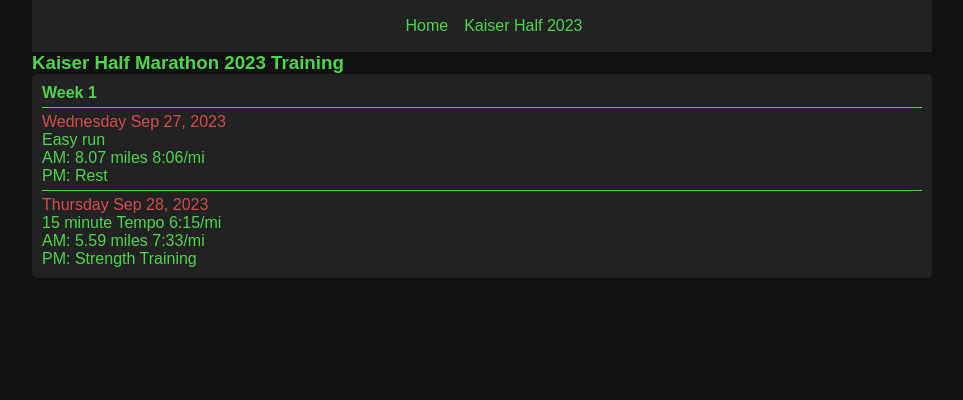
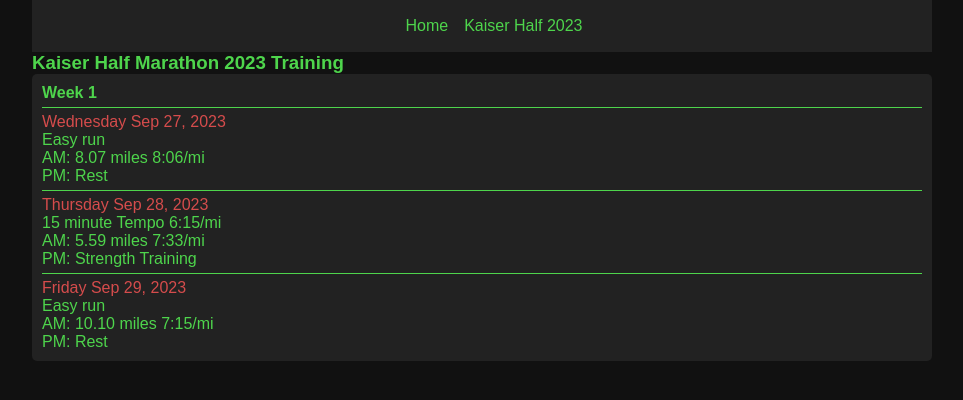
Before and after one commit to smallnumbers0/endless-stride, a plain HTML site: page kaiser-hm-2023.html in a window 1280 px wide. Shown: the whole page, without its empty margins (158-1121 px from the left). Drawn offline with Linux system fonts and the light colour scheme.

Commit message:
add Friday run

```diff
--- a/kaiser-hm-2023.html
+++ b/kaiser-hm-2023.html
@@ -29,6 +29,11 @@
                 <p id="type">15 minute Tempo 6:15/mi</p>
                 <p id="stats">AM: 5.59 miles 7:33/mi</p>
                 <p id="stats">PM: Strength Training</p>
+                <p></p>
+                <p id="date">Friday Sep 29, 2023</p>
+                <p id="type">Easy run</p>
+                <p id="stats">AM: 10.10 miles 7:15/mi</p>
+                <p id="stats">PM: Rest</p>
                 <p></p>
             </section>
         </section>
```
